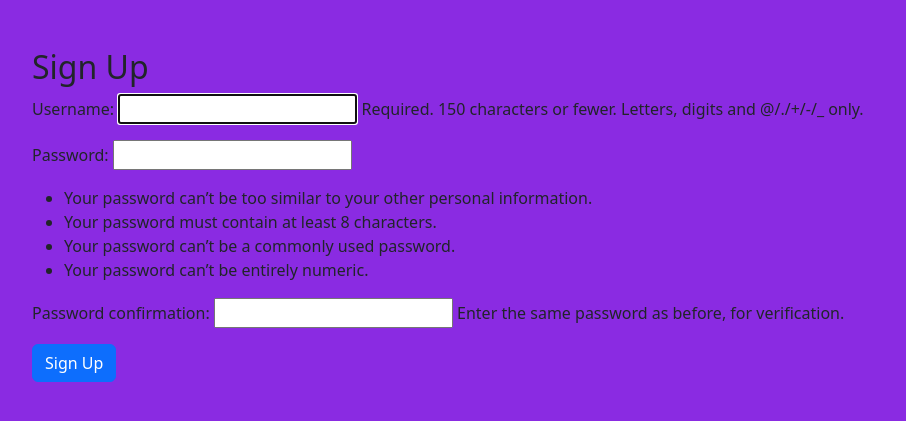
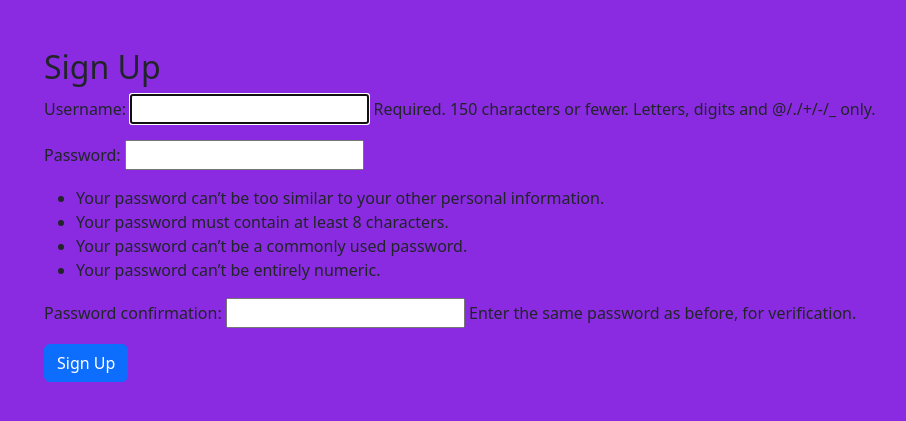
Before and after one commit to mariebernf/smoothie_p3_app, a Django app: page /signup/ in a window 1280 px wide. Shown: the part 56-477 px from the top of the page, without its empty margins (50-956 px from the left). Run offline with Django 5.2, Linux system fonts and the light colour scheme; some libraries are stand-ins or nearby versions.

```diff
--- a/smoothies/templates/smoothies/base.html
+++ b/smoothies/templates/smoothies/base.html
@@ -45,10 +45,12 @@
         </div>
     </nav>
 
-    <main>
+    <main class="container my-4">
         {% block content %}
         {% endblock %}
     </main>
+
+    <!-- Footer -->
 
     <footer>
 
```
